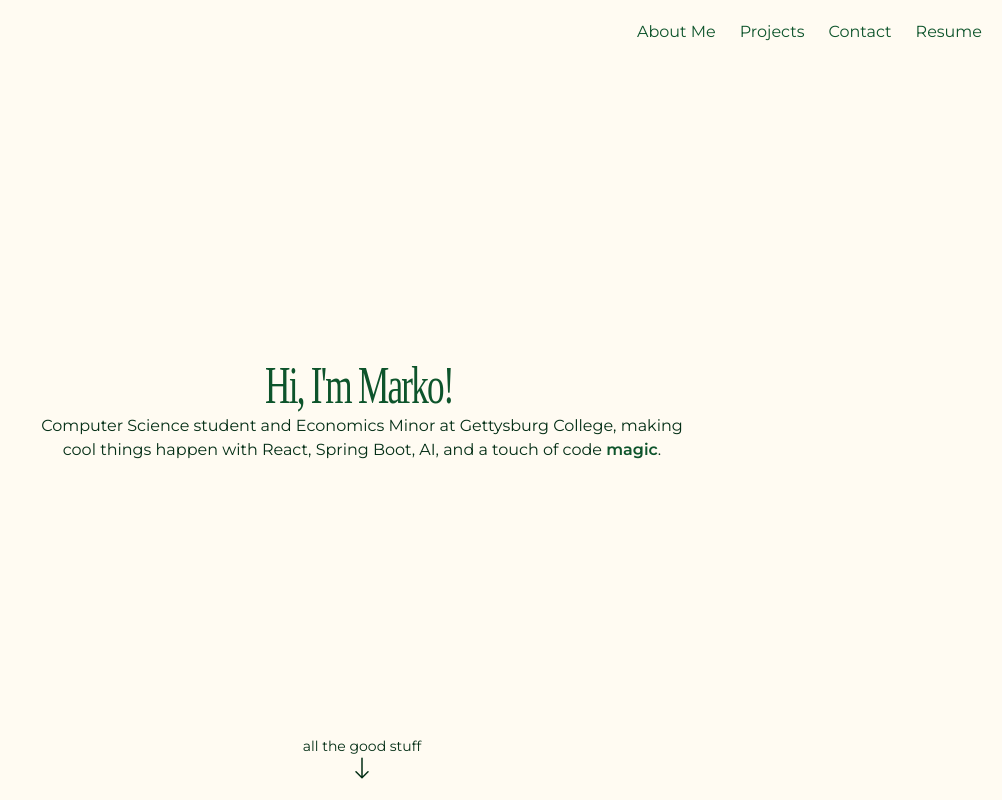
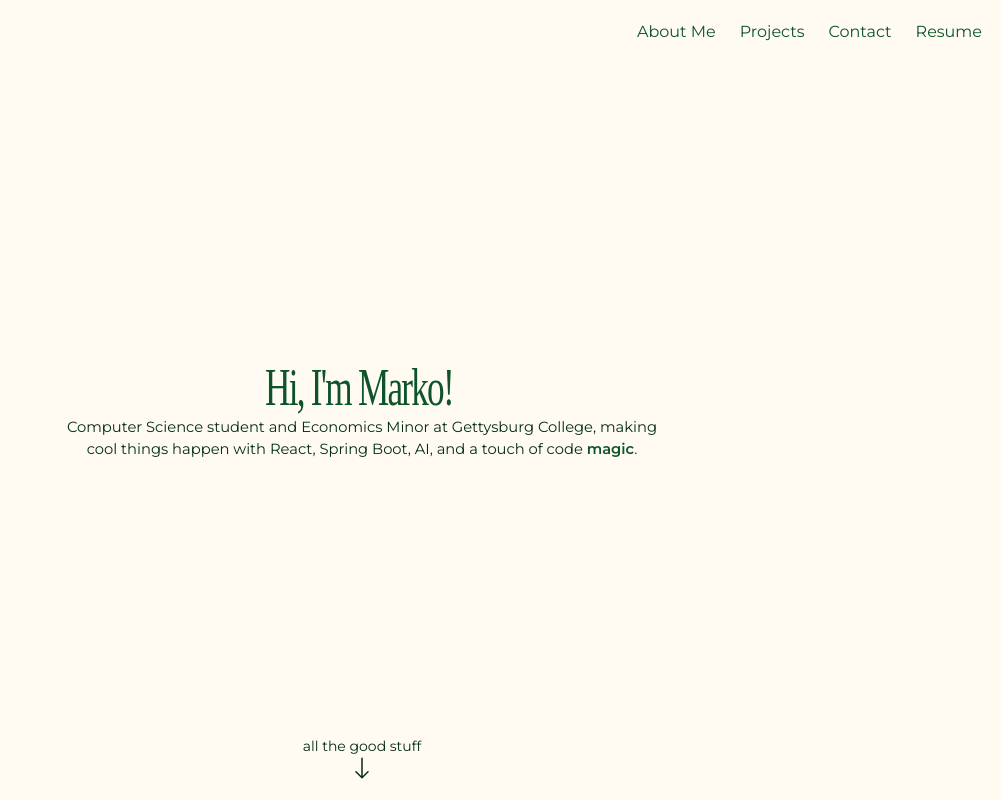
Before and after one commit to mrktsm/portfolio, a React (Vite) app: page / in a window 1280 px wide. Shown: the top 800 px of the page, without its empty margins (278-1280 px from the left). Built offline with nearby package versions, Linux system fonts and the light colour scheme; a web font is replaced by a local one.

Commit message:
ADD: Fix Spacing

```diff
--- a/src/App.tsx
+++ b/src/App.tsx
@@ -223,7 +223,7 @@ const App = () => {
         </div>
         <div
           className="text-sm md:text-lg text-green-950"
-          style={{ fontSize: "calc(0.65vw + 0.48rem)" }}
+          style={{ fontSize: "calc(0.65vw + 0.4rem)" }}
         >
           <p>
             Computer Science student and Economics Minor at Gettysburg College,
```
